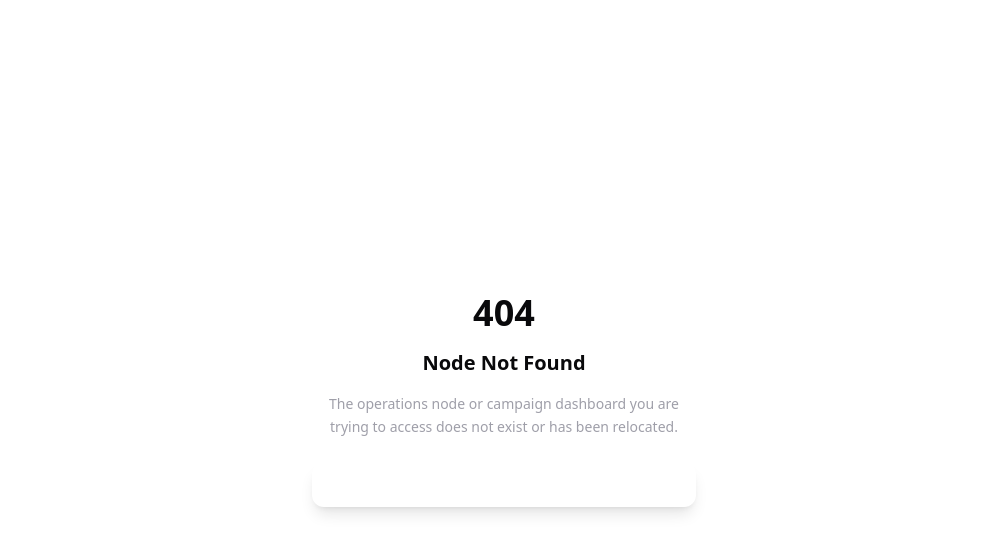
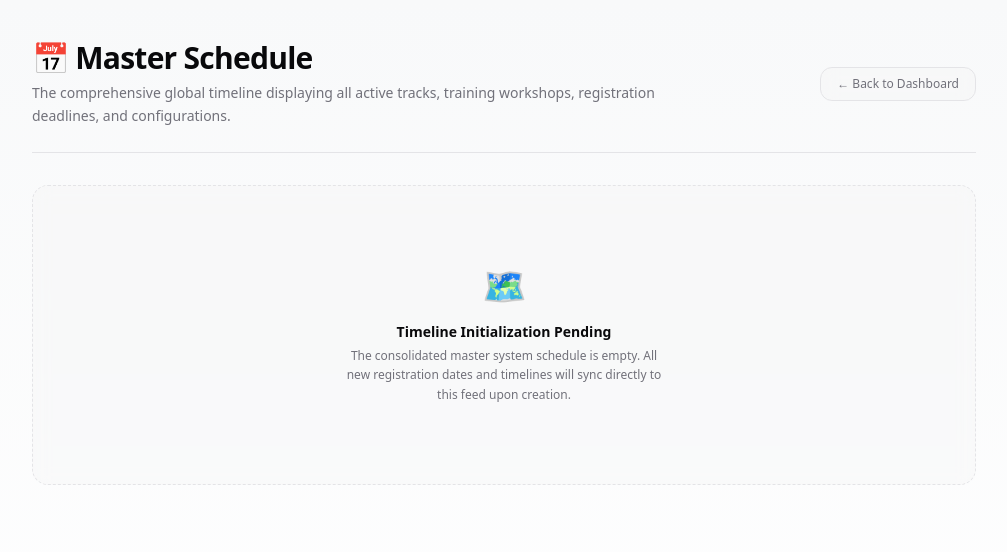
Before and after one commit to takatsos-blip/marketing-web, a Next.js app: page /master-schedule in a window 1280 px wide. Before the commit this address had no page. Shown: the top 552 px of the page, without its empty margins (136-1143 px from the left). Built offline with nearby package versions, Linux system fonts and the light colour scheme.

Commit message:
feat: implement public routing and pages for trainings, events, and master schedule

```diff
--- a/app/(private)/dashboard/page.tsx
+++ b/app/(private)/dashboard/page.tsx
@@ -1,6 +1,6 @@
 import React from "react";
 import DashboardHeader from "@/components/dashboard/DashboardHeader";
-import DashboardCard from "@/components/dashboard/DashBoardCard"; // Double check your lowercase/uppercase 'b' here!
+import DashboardCard from "@/components/dashboard/DashBoardCard";
 import ScheduleBanner from "@/components/dashboard/ScheduleBanner";
 
 const DASHBOARD_ITEMS = [
@@ -10,7 +10,7 @@ const DASHBOARD_ITEMS = [
     description: "Launch a new education course or dynamic workshop.",
     actions: [
       { label: "Create Training", href: "/dashboard/create-training" },
-      { label: "View Trainings", href: "/dashboard/trainings" },
+      { label: "View Trainings", href: "/trainings" }, // ✅ Updated to public route
     ],
   },
   {
@@ -19,7 +19,7 @@ const DASHBOARD_ITEMS = [
     description: "Schedule a new community summit or conference.",
     actions: [
       { label: "Create Event", href: "/dashboard/create-event" },
-      { label: "View Events", href: "/dashboard/events" },
+      { label: "View Events", href: "/events" }, // ✅ Updated to public route
     ],
   },
 ];
@@ -48,7 +48,7 @@ export default function AdminDashboardPage() {
             <DashboardCard
               key={item.title}
               icon={item.icon}
-             title={item.title}
+              title={item.title}
               description={item.description}
               actions={item.actions}
             />
--- /dev/null
+++ b/app/(public)/events/page.tsx
@@ -0,0 +1,43 @@
+import React from "react";
+import Link from "next/link";
+
+export default function PublicEventsPage() {
+  return (
+    <div className="min-h-screen w-full bg-gradient-to-b from-[var(--background-variant)] to-[var(--background)] text-[var(--foreground)] flex flex-col antialiased">
+      <main className="flex-1 max-w-5xl w-full mx-auto p-6 md:p-10 flex flex-col gap-8 animate-in fade-in slide-in-from-bottom-2 duration-500">
+
+        {/* Header Section */}
+        <div className="flex flex-col sm:flex-row sm:items-center justify-between gap-4 border-b border-[var(--border)] pb-6">
+          <div>
+            <h1 className="text-3xl font-bold tracking-tight text-[var(--foreground)] mb-1.5">
+              🗓️ Events Directory
+            </h1>
+            <p className="text-sm text-[var(--text-muted)] font-normal max-w-2xl leading-relaxed">
+              Browse upcoming community summits, assemblies, conferences, and collaborative meetups.
+            </p>
+          </div>
+
+          {/* Back to Dashboard Navigation */}
+          <Link
+            href="/dashboard"
+            className="text-xs font-medium text-[var(--text-muted)] hover:text-[var(--foreground)] transition-colors border border-[var(--border)] px-4 py-2 rounded-xl bg-[var(--card-bg)]/40 backdrop-blur-sm self-start sm:self-center"
+          >
+            ← Back to Dashboard
+          </Link>
+        </div>
+
+        {/* Content Section Placeholder */}
+        <div className="flex flex-col items-center justify-center py-20 px-4 border border-dashed border-[var(--border)] rounded-2xl bg-[var(--card-bg)]/40 backdrop-blur-sm text-center">
+          <div className="text-4xl mb-4">✨</div>
+          <h3 className="text-sm font-semibold text-[var(--foreground)] mb-1">
+            No Upcoming Events Listed
+          </h3>
+          <p className="text-xs text-[var(--text-muted)] max-w-xs leading-relaxed">
+            There are no live scheduling instances right now. Check back soon or visit the admin center to build a brand new calendar entry.
+          </p>
+        </div>
+
+      </main>
+    </div>
+  );
+}
--- /dev/null
+++ b/app/(public)/master-schedule/page.tsx
@@ -0,0 +1,43 @@
+import React from "react";
+import Link from "next/link";
+
+export default function PublicMasterSchedulePage() {
+  return (
+    <div className="min-h-screen w-full bg-gradient-to-b from-[var(--background-variant)] to-[var(--background)] text-[var(--foreground)] flex flex-col antialiased">
+      <main className="flex-1 max-w-5xl w-full mx-auto p-6 md:p-10 flex flex-col gap-8 animate-in fade-in slide-in-from-bottom-2 duration-500">
+
+        {/* Header Section */}
+        <div className="flex flex-col sm:flex-row sm:items-center justify-between gap-4 border-b border-[var(--border)] pb-6">
+          <div>
+            <h1 className="text-3xl font-bold tracking-tight text-[var(--foreground)] mb-1.5">
+              📅 Master Schedule
+            </h1>
+            <p className="text-sm text-[var(--text-muted)] font-normal max-w-2xl leading-relaxed">
+              The comprehensive global timeline displaying all active tracks, training workshops, registration deadlines, and configurations.
+            </p>
+          </div>
+
+          {/* Back to Dashboard Navigation */}
+          <Link
+            href="/dashboard"
+            className="text-xs font-medium text-[var(--text-muted)] hover:text-[var(--foreground)] transition-colors border border-[var(--border)] px-4 py-2 rounded-xl bg-[var(--card-bg)]/40 backdrop-blur-sm self-start sm:self-center"
+          >
+            ← Back to Dashboard
+          </Link>
+        </div>
+
+        {/* Content Section Placeholder */}
+        <div className="flex flex-col items-center justify-center py-20 px-4 border border-dashed border-[var(--border)] rounded-2xl bg-[var(--card-bg)]/40 backdrop-blur-sm text-center">
+          <div className="text-4xl mb-4">🗺️</div>
+          <h3 className="text-sm font-semibold text-[var(--foreground)] mb-1">
+            Timeline Initialization Pending
+          </h3>
+          <p className="text-xs text-[var(--text-muted)] max-w-xs leading-relaxed">
+            The consolidated master system schedule is empty. All new registration dates and timelines will sync directly to this feed upon creation.
+          </p>
+        </div>
+
+      </main>
+    </div>
+  );
+}
--- /dev/null
+++ b/app/(public)/trainings/page.tsx
@@ -0,0 +1,43 @@
+import React from "react";
+import Link from "next/link";
+
+export default function PublicTrainingsPage() {
+  return (
+    <div className="min-h-screen w-full bg-gradient-to-b from-[var(--background-variant)] to-[var(--background)] text-[var(--foreground)] flex flex-col antialiased">
+      <main className="flex-1 max-w-5xl w-full mx-auto p-6 md:p-10 flex flex-col gap-8 animate-in fade-in slide-in-from-bottom-2 duration-500">
+
+        {/* Header Section */}
+        <div className="flex flex-col sm:flex-row sm:items-center justify-between gap-4 border-b border-[var(--border)] pb-6">
+          <div>
+            <h1 className="text-3xl font-bold tracking-tight text-[var(--foreground)] mb-1.5">
+              🎓 Trainings Directory
+            </h1>
+            <p className="text-sm text-[var(--text-muted)] font-normal max-w-2xl leading-relaxed">
+              Explore dynamic workshops, public credentials, and active educational courses.
+            </p>
+          </div>
+
+          {/* Back to Dashboard Quick Navigation */}
+          <Link
+            href="/dashboard"
+            className="text-xs font-medium text-[var(--text-muted)] hover:text-[var(--foreground)] transition-colors border border-[var(--border)] px-4 py-2 rounded-xl bg-[var(--card-bg)]/40 backdrop-blur-sm self-start sm:self-center"
+          >
+            ← Back to Dashboard
+          </Link>
+        </div>
+
+        {/* Content Section Placeholder */}
+        <div className="flex flex-col items-center justify-center py-20 px-4 border border-dashed border-[var(--border)] rounded-2xl bg-[var(--card-bg)]/40 backdrop-blur-sm text-center">
+          <div className="text-4xl mb-4">📚</div>
+          <h3 className="text-sm font-semibold text-[var(--foreground)] mb-1">
+            No Active Trainings Found
+          </h3>
+          <p className="text-xs text-[var(--text-muted)] max-w-xs leading-relaxed">
+            The course directory is currently empty. Authorized users can launch new sessions directly from the management control deck.
+          </p>
+        </div>
+
+      </main>
+    </div>
+  );
+}
--- a/components/dashboard/ScheduleBanner.tsx
+++ b/components/dashboard/ScheduleBanner.tsx
@@ -19,7 +19,7 @@ export default function ScheduleBanner() {
 
           <div className="w-full sm:w-auto shrink-0">
             <Link
-              href="/dashboard/schedules"
+              href="/master-schedule" // ✅ Updated to your public directory path!
               className="inline-block w-full sm:w-auto text-center text-xs font-semibold bg-[var(--primary)] text-white px-6 py-3 rounded-xl hover:bg-[var(--primary-hover)] focus:ring-4 focus:ring-[var(--primary-focus)] transition-all duration-200 shadow-sm tracking-wide whitespace-nowrap"
             >
               View All Trainings & Events
```
